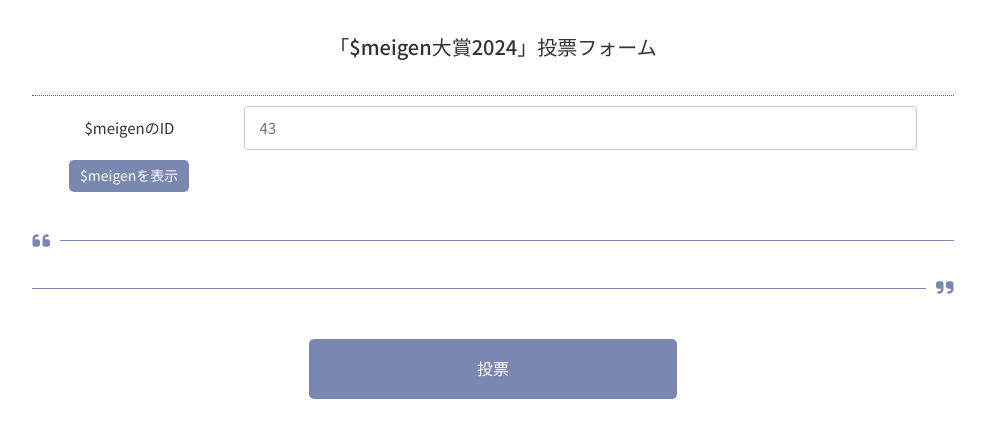
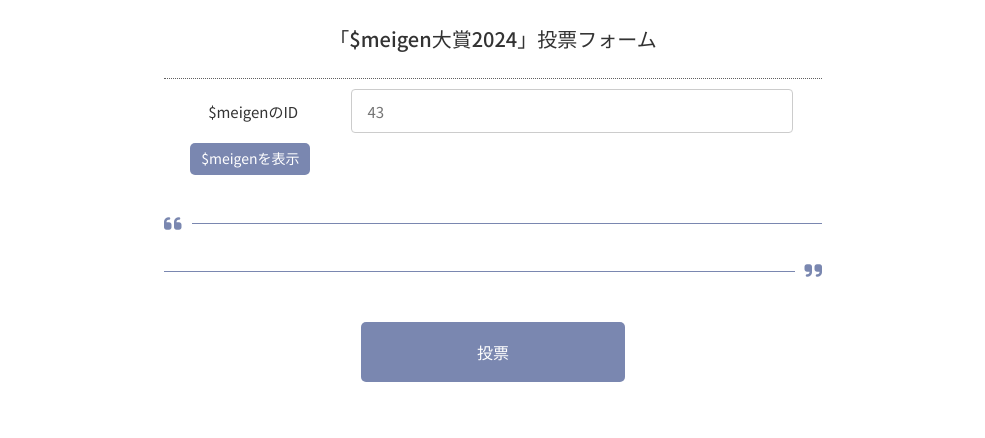
Before and after one commit to heartland6/meigen-award-2024, a plain HTML site: page index.html in a window 1280 px wide. Shown: the whole page, without its empty margins (147-1132 px from the left). Drawn offline with nearby package versions, Linux system fonts and the light colour scheme; some packages are replaced by stand-ins of ours; no server answers.

Commit message:
max-widthを狭めた

```diff
--- a/style.css
+++ b/style.css
@@ -15,7 +15,7 @@ body {
 
 /* mainタグ */
 .contact_main {
-  max-width: 980px;
+  max-width: 700px;
   width: 100%;
   margin: 0 auto;
 }
```
